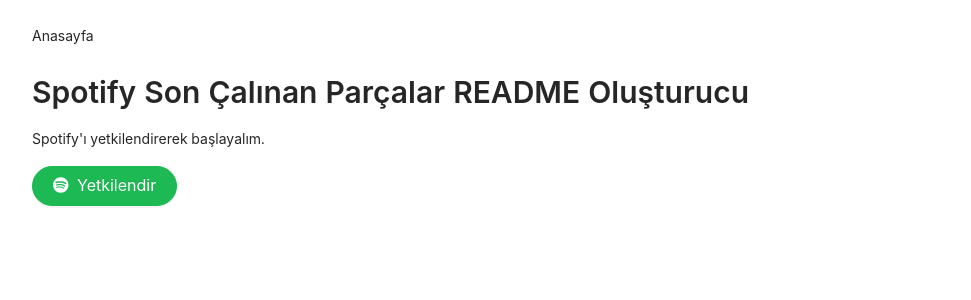
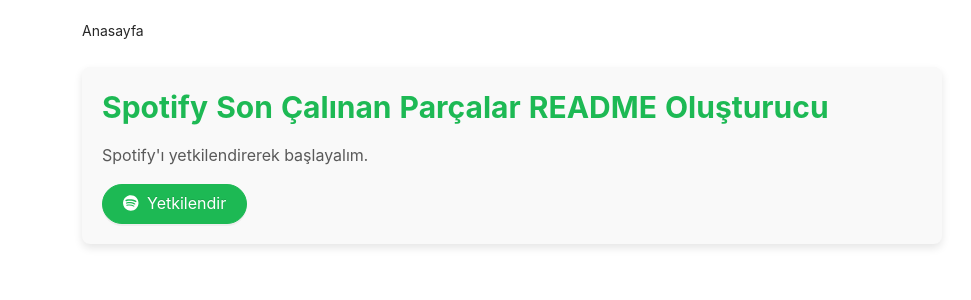
Before and after one commit to mustcodes/spotify-son-oynatilan-parcalar, a Next.js app: page / in a window 1280 px wide. Shown: the top 300 px of the page, without its empty margins (128-1099 px from the left). Built offline with nearby package versions, Linux system fonts and the light colour scheme; no server answers.

Commit message:
Update index.tsx

```diff
--- a/pages/index.tsx
+++ b/pages/index.tsx
@@ -19,7 +19,7 @@
         if (user) {
             setCurrentUser(user);
         }
-    });
+    }, []);
 
     const handleClearCreds = () => {
         Cookie.remove('spotifyuser');
@@ -37,24 +37,68 @@
                 <Breadcrumb.Item href="/">Anasayfa</Breadcrumb.Item>
             </Breadcrumb>
 
-            <div>
-                <Title level={2}>Spotify Son Çalınan Parçalar README Oluşturucu</Title>
-                {error && <Alert message="Hata" description={error} type="error" style={{ marginBottom: 18 }} />}
+            <div className="content">
+                <Title level={2} style={{ fontWeight: 700, color: '#1DB954' }}>
+                    Spotify Son Çalınan Parçalar README Oluşturucu
+                </Title>
+
+                {error && (
+                    <Alert
+                        message="Hata"
+                        description={error}
+                        type="error"
+                        showIcon
+                        style={{ marginBottom: 18 }}
+                    />
+                )}
 
                 {!currentUser ? (
-                    <Space className="vert-space" direction="vertical" size="middle">
-                        <Text>Spotify'ı yetkilendirerek başlayalım.</Text>
+                    <Space className="auth-space" direction="vertical" size="middle">
+                        <Text style={{ fontSize: '16px', color: '#595959' }}>
+                            Spotify'ı yetkilendirerek başlayalım.
+                        </Text>
                         <SpotifyAuthButton clientId={ClientId} redirectUri={RedirectUri} />
                     </Space>
                 ) : (
-                    <Space className="vert-space" direction="vertical" size="middle">
+                    <Space className="auth-space" direction="vertical" size="middle">
                         <MarkdownSnippet username={currentUser} />
-                        <SpotifyAuthButton clientId={ClientId} redirectUri={RedirectUri} label="Yeniden Yetkilendir" />
-                        <Button type="link" danger onClick={handleClearCreds}>
-                        Yerel kimlik bilgilerini temizle</Button>
+                        <SpotifyAuthButton
+                            clientId={ClientId}
+                            redirectUri={RedirectUri}
+                            label="Yeniden Yetkilendir"
+                        />
+                        <Button
+                            type="link"
+                            danger
+                            onClick={handleClearCreds}
+                            style={{ fontSize: '14px', padding: '0' }}
+                        >
+                            Yerel kimlik bilgilerini temizle
+                        </Button>
                     </Space>
                 )}
             </div>
+
+            <style jsx>{`
+                .container {
+                    max-width: 900px;
+                    margin: 0 auto;
+                    padding: 20px;
+                }
+
+                .content {
+                    background: #f9f9f9;
+                    border-radius: 8px;
+                    padding: 20px;
+                    box-shadow: 0 4px 8px rgba(0, 0, 0, 0.1);
+                }
+
+                .auth-space {
+                    display: flex;
+                    flex-direction: column;
+                    align-items: center;
+                }
+            `}</style>
         </div>
     );
 }
```
